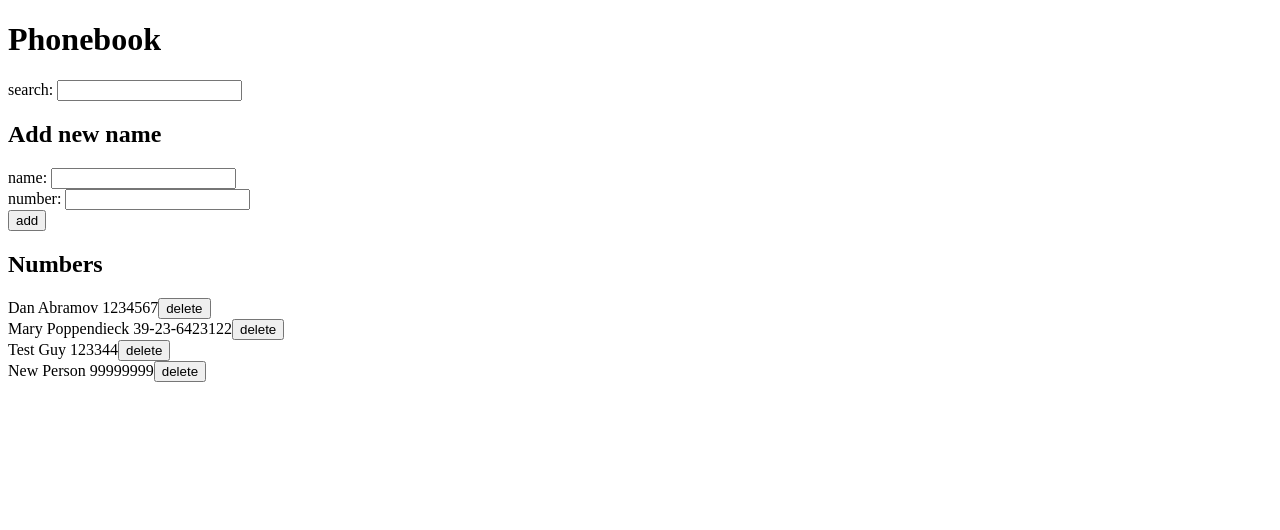
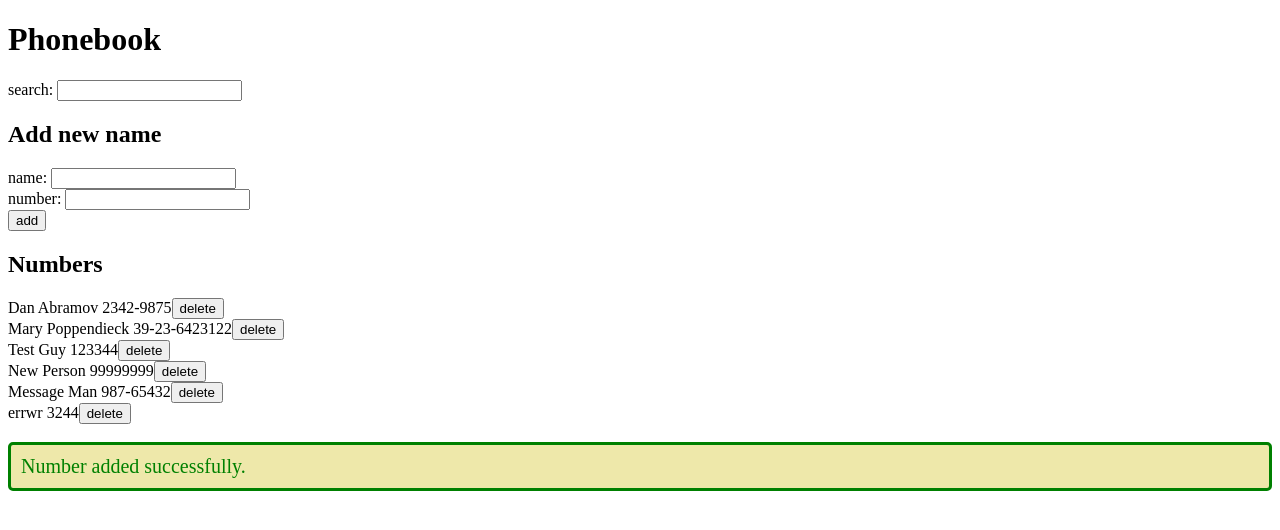
Before and after one commit to hehomm/fullstack, a React (Vite) app in the folder part2/phonebook/: page / in a window 1280 px wide. Both pictures are taken after typing "Sample", "Sample" into the empty fields and a click on the button "add". Shown: the top 530 px of the page. Built offline with nearby package versions, Linux system fonts and the light colour scheme; no server answers; data requests are answered from the project's data file.

Commit message:
Exercise 2.16.

```diff
--- a/part2/phonebook/db.json
+++ b/part2/phonebook/db.json
@@ -2,7 +2,7 @@
   "persons": [
     {
       "name": "Dan Abramov",
-      "number": "1234567",
+      "number": "2342-9875",
       "id": "3"
     },
     {
@@ -19,6 +19,16 @@
       "name": "New Person",
       "number": "99999999",
       "id": "45e5"
+    },
+    {
+      "name": "Message Man",
+      "number": "987-65432",
+      "id": "34a4"
+    },
+    {
+      "id": "681f",
+      "name": "errwr",
+      "number": "3244"
     }
   ]
 }
--- a/part2/phonebook/src/App.jsx
+++ b/part2/phonebook/src/App.jsx
@@ -56,12 +56,37 @@ const AddingForm = ({ newName, newNumber, handleNameChange, handleNumberChange,
   )
 }
 
+const SuccessfulMessage = ({message}) => {
+  if (message === null) {
+    return null
+  } else {
+    return (
+      <div className='successful-message'>
+        {message}
+      </div>
+    )
+  }
+}
+const ErrorMessage = ({message}) => {
+  if (message === null) {
+    return null
+  } else {
+    return (
+      <div className='error-message'>
+        {message}
+      </div>
+    )
+  }
+}
+
 const App = () => {
 
   const [persons, setPersons] = useState([])
   const [newName, setNewName] = useState('')
   const [newNumber, setNewNumber] = useState('')
   const [search, setSearch] = useState('')
+  const [sucMessage, setSucMessage] = useState(null)
+  const [errMessage, setErrMessage] = useState(null)
 
   const reload = () => {
     console.log('reloading data')
@@ -74,6 +99,11 @@ const App = () => {
   }
 
   useEffect(reload, [])
+
+  const dispayMessage = (setFunction, messg) => {
+    setFunction(messg)
+    setTimeout(() => setFunction(null), 3000)
+  }
 
   const handleSubmit = (event) => {
     event.preventDefault()
@@ -89,6 +119,8 @@ const App = () => {
         personService
           .updateNumber(newPerson, oldPerson.id)
           .then(response => setPersons(persons.map(p => p.name !== newName ? p : response)))
+        // display message
+        dispayMessage((message) => setSucMessage(message), 'Number updated successfully.')
         setNewName('')
         setNewNumber('')
         return
@@ -109,6 +141,8 @@ const App = () => {
         console.log(response)
         setPersons(persons.concat(response))
       })
+    console.log('message');
+    dispayMessage((message) => setSucMessage(message), 'Number added successfully.')
     setNewName('')
     setNewNumber('')
   }
@@ -139,6 +173,8 @@ const App = () => {
       const newPersons = persons.filter(p => p.id!=person.id)
       console.log('setting state');
       setPersons(newPersons)
+      console.log('displaying message');
+      dispayMessage((message) => setSucMessage(message), 'Number deleted successfully.')
     }
   }
 
@@ -155,6 +191,9 @@ const App = () => {
 
       <h2>Numbers</h2>
       <Display persons={persons} search={search} handleDelete={handleDelete}/>
+      <br/>
+      <SuccessfulMessage message={sucMessage}/>
+      <ErrorMessage message={errMessage}/>
     </div>
   )
 }
--- /dev/null
+++ b/part2/phonebook/src/index.css
@@ -0,0 +1,19 @@
+.successful-message {
+  color: green;
+  background: palegoldenrod;
+  font-size: 20px;
+  border-style: solid;
+  border-radius: 5px;
+  padding: 10px;
+  margin-bottom: 10px;
+}
+
+.error-message {
+  color:red;
+  background: darksalmon;
+  font-size: 20px;
+  border-style: solid;
+  border-radius: 5px;
+  padding: 10px;
+  margin-bottom: 10px;
+}
--- a/part2/phonebook/src/main.jsx
+++ b/part2/phonebook/src/main.jsx
@@ -1,6 +1,6 @@
-import React from 'react'
 import ReactDOM from 'react-dom/client'
 import App from './App.jsx'
+import './index.css'
 
 ReactDOM.createRoot(document.getElementById('root')).render(
     <App />)
```
